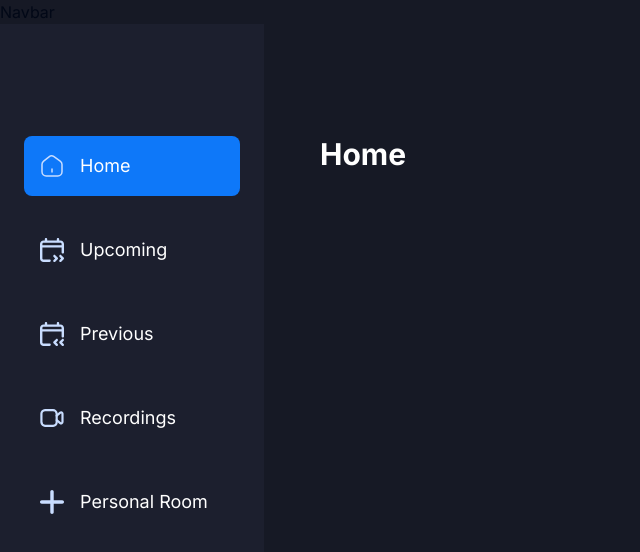
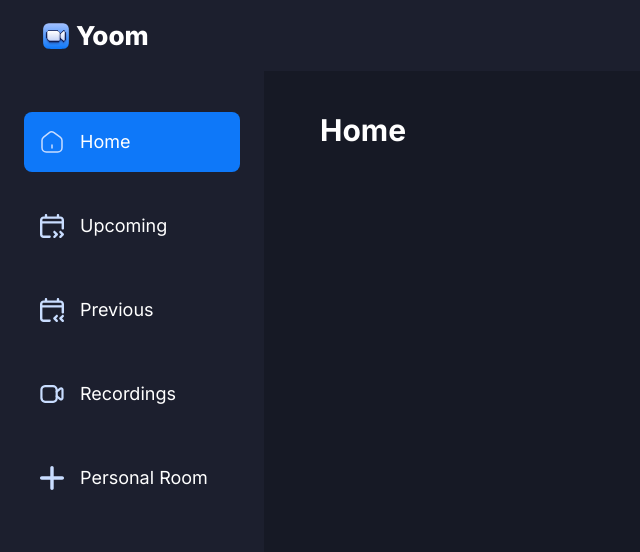
Before and after one commit to egublog/zoom-clone, a Next.js app: page / in a window 1280 px wide. Shown: the top 552 px of the page, without its empty margins (0-640 px from the left). Built offline with nearby package versions, Linux system fonts and the light colour scheme.

Commit message:
add: Yoomタイトルロゴ

```diff
--- a/components/Navbar.tsx
+++ b/components/Navbar.tsx
@@ -1,3 +1,5 @@
+import Image from 'next/image'
+import Link from 'next/link'
 import React from 'react'
 
 /**
@@ -5,7 +7,18 @@ import React from 'react'
  */
 const Navbar = () => {
   return (
-    <div>Navbar</div>
+    <nav className='flex-between fixed z-50 w-full bg-dark-1 px-6 py-4 lg:px-10'>
+      <Link href="/" className='flex items-center gap-1'>
+        <Image
+          src="/icons/logo.svg"
+          width={32}
+          height={32}
+          alt='Yoom logo'
+          className='max-sm:size-10'
+        />
+        <p className='text-[26px] font-extrabold text-white max-sm:hidden'>Yoom</p>
+      </Link>
+    </nav>
   )
 }
 
```
